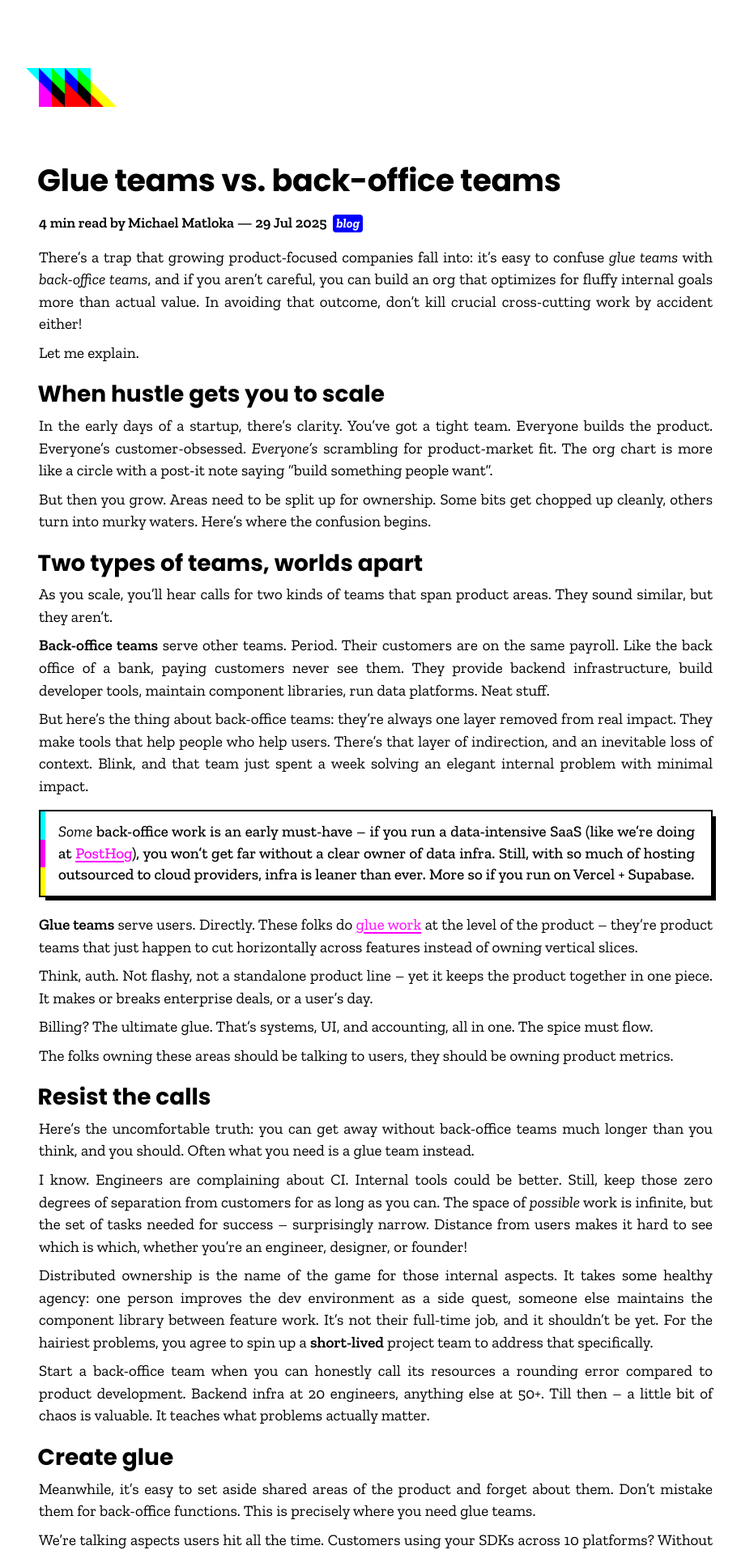
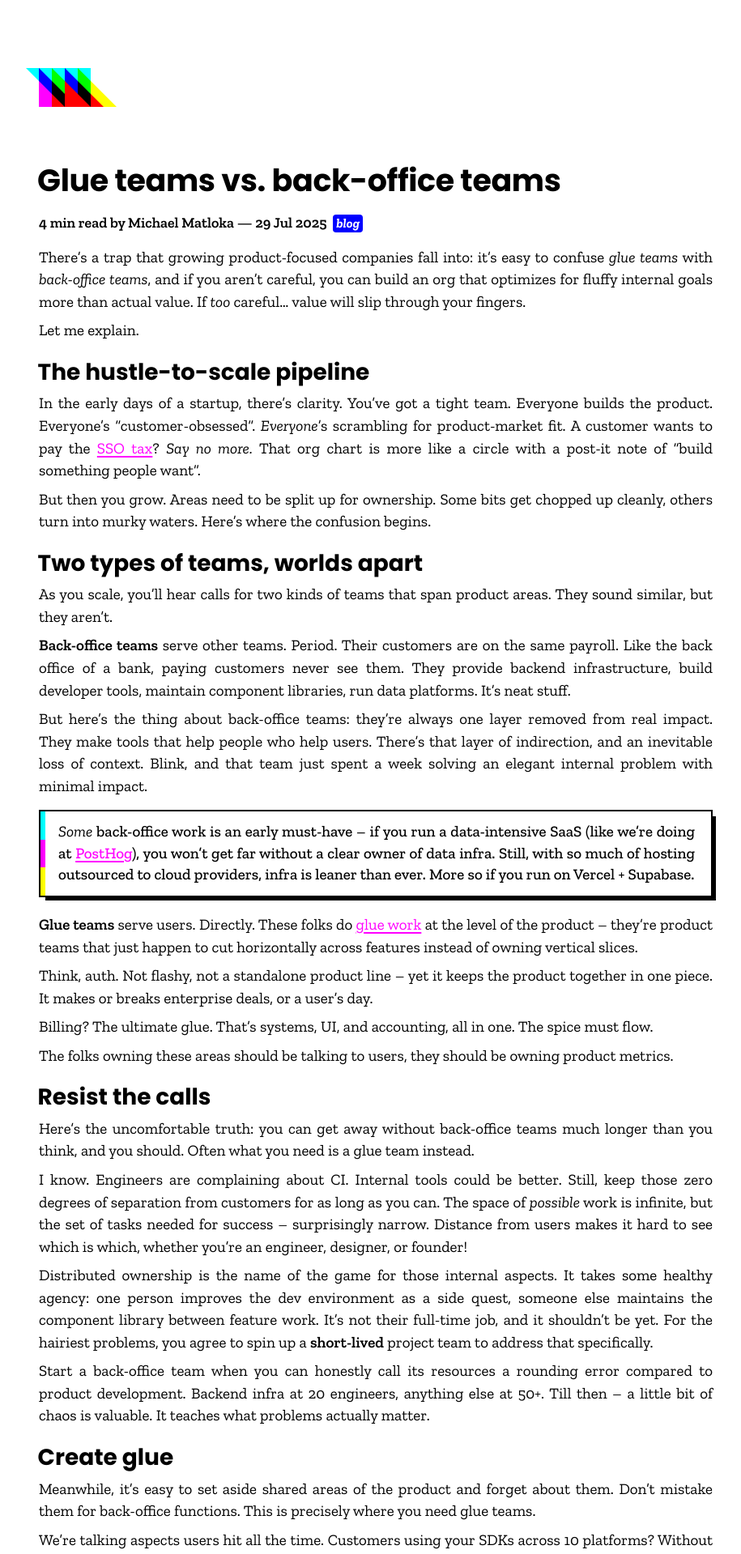
Before and after one commit to Twixes/matloka.com, a Jekyll site: the page built from _posts/2025-07-29-glue-teams-vs-back-office-teams.md, in a window 1280 px wide. Shown: the top 1919 px of the page at 81% size, without its empty margins (176-1091 px from the left). Built offline with Jekyll 4.4.1, drawn with Linux system fonts in a browser that asks for light colours; comment, search, counter and statistics services are not loaded.

Commit message:
Tweak style

```diff
--- a/_posts/2025-07-29-glue-teams-vs-back-office-teams.md
+++ b/_posts/2025-07-29-glue-teams-vs-back-office-teams.md
@@ -5,13 +5,13 @@
 image: /assets/glue-teams-vs-back-office-teams/banner.png
 ---
 
-There's a trap that growing product-focused companies fall into: it's easy to confuse *glue teams* with *back-office teams*, and if you aren't careful, you can build an org that optimizes for fluffy internal goals more than actual value. In avoiding that outcome, don't kill crucial cross-cutting work by accident either!
+There's a trap that growing product-focused companies fall into: it's easy to confuse *glue teams* with *back-office teams*, and if you aren't careful, you can build an org that optimizes for fluffy internal goals more than actual value. If *too* careful… value will slip through your fingers.
 
 Let me explain.
 
-## When hustle gets you to scale
+## The hustle-to-scale pipeline
 
-In the early days of a startup, there's clarity. You've got a tight team. Everyone builds the product. Everyone's customer-obsessed. *Everyone's* scrambling for product-market fit. The org chart is more like a circle with a post-it note saying "build something people want".
+In the early days of a startup, there's clarity. You've got a tight team. Everyone builds the product. Everyone's "customer-obsessed". *Everyone*'s scrambling for product-market fit. A customer wants to pay the [SSO tax](https://sso.tax/)? *Say no more.* That org chart is more like a circle with a post-it note of "build something people want".
 
 But then you grow. Areas need to be split up for ownership. Some bits get chopped up cleanly, others turn into murky waters. Here's where the confusion begins.
 
@@ -19,7 +19,7 @@
 
 As you scale, you'll hear calls for two kinds of teams that span product areas. They sound similar, but they aren't.
 
-**Back-office teams** serve other teams. Period. Their customers are on the same payroll. Like the back office of a bank, paying customers never see them. They provide backend infrastructure, build developer tools, maintain component libraries, run data platforms. Neat stuff.
+**Back-office teams** serve other teams. Period. Their customers are on the same payroll. Like the back office of a bank, paying customers never see them. They provide backend infrastructure, build developer tools, maintain component libraries, run data platforms. It's neat stuff.
 
 But here's the thing about back-office teams: they're always one layer removed from real impact. They make tools that help people who help users. There's that layer of indirection, and an inevitable loss of context. Blink, and that team just spent a week solving an elegant internal problem with minimal impact.
 
--- a/assets/main.scss
+++ b/assets/main.scss
@@ -82,6 +82,7 @@
     max-width: 60rem;
     text-rendering: optimizeLegibility;
     font-family: var(--font-family-body);
+    text-wrap: pretty;
 }
 
 .content-wrapper {
@@ -542,8 +543,8 @@
 }
 
 .comic {
-    font-family: 'Comic Sans MS', 'Comic Sans', cursive;
-    transform: translateX(88px) rotate(-6deg);
+    font-family: 'Comic Sans', 'Comic Sans MS', 'Chalkboard', 'ChalkboardSE-Regular', cursive;
+    transform: translateX(96px) rotate(-6deg);
     font-weight: 700;
     font-size: 17px; // Slightly smaller than body text's 18px due to Comic Sans sizing
     width: fit-content;
```
